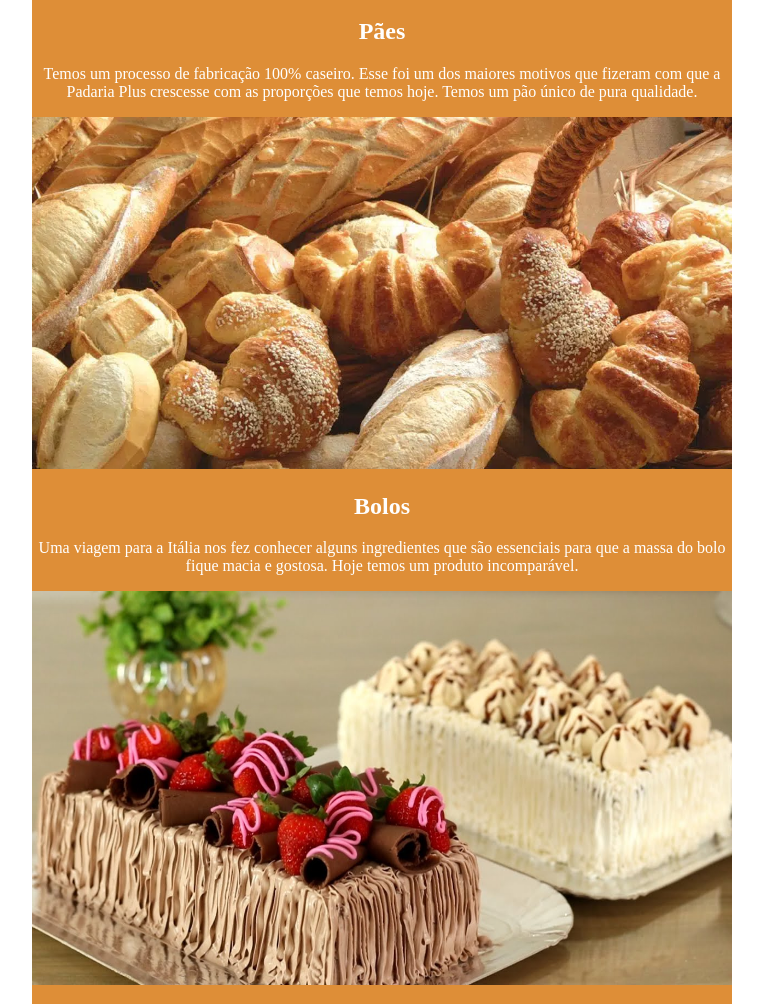
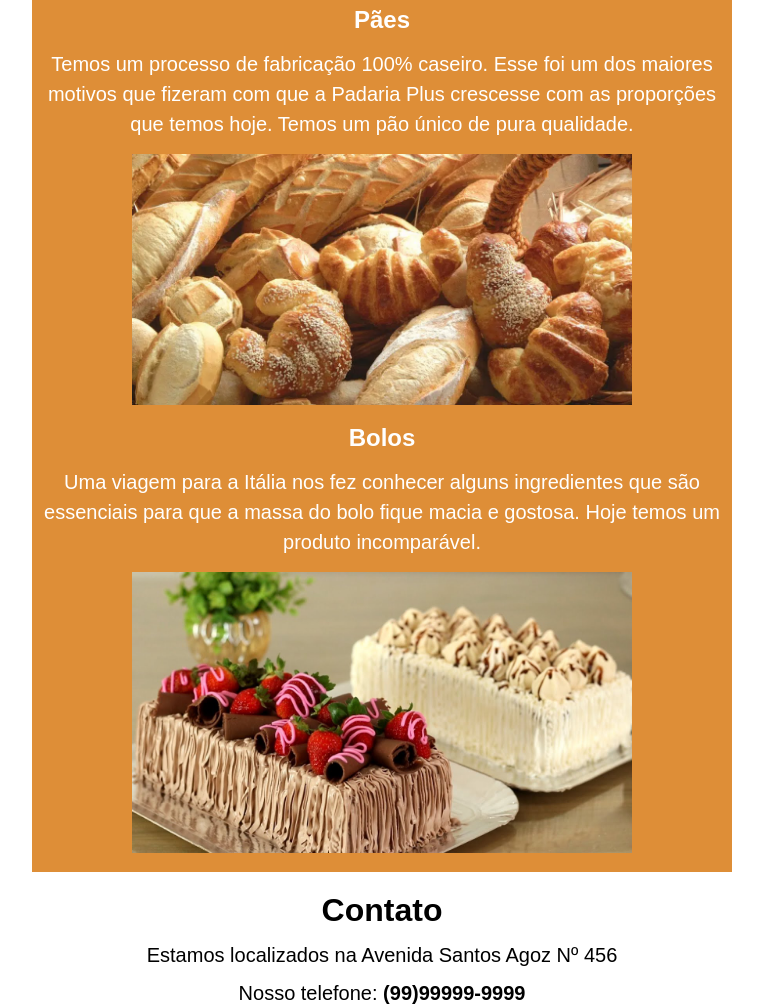
Before and after one commit to anaguglielmini/PadariaPlus, a plain HTML site: page index.html in a window 1280 px wide. Shown: the part 952-1960 px from the top of the page, without its empty margins (258-1021 px from the left). Drawn offline with Linux system fonts and the light colour scheme.

Commit message:
Adiciona alterações e finaliza o projeto

```diff
--- a/estile.css
+++ b/estile.css
@@ -1,3 +1,8 @@
+*{
+    font-family: Arial;
+    margin: 0;
+}
+
 div{
     width: 700px;
     margin: 20px auto;
@@ -11,6 +16,7 @@ div{
 a{
     margin: 0 10px;
     color: #542f0c;
+    font-size: 20px;
 }
 
 .sobre{
@@ -34,9 +40,34 @@ a{
     width: 700px;
 }
 
+.produtos img{
+    width: 500px;
+}
+
+.produtos h2{
+    margin-top: 15px;
+}
+
 .produtos{
     background-color: #de8e37;
     padding-top: 15px;
     padding-bottom: 15px;
     color: #fff;
 }
+
+span{
+    font-weight: bold;
+}
+
+p{
+    font-size: 20px;
+    margin-top: 15px;
+}
+
+.paragrafo{
+    line-height: 30px;
+}
+
+img{
+    margin-top: 15px;
+}
--- a/index.html
+++ b/index.html
@@ -8,7 +8,7 @@
     <body>
         <div class="inicio">
             <img class="img-logo" src="img/logo.png" alt="Logotipo Padaria Plus" title="Logotipo Padaria Plus">
-            <p>
+            <p class="links">
                 <a href="#sobre">Sobre</a>
                 <a href="#produtos">Produtos</a>
                 <a href="#contato">Contato</a>
@@ -28,19 +28,19 @@
                 Veja nossos produtos abaixo
             </h1>
             <h2>Pães</h2>
-            <p>
+            <p class="paragrafo">
                 Temos um processo de fabricação 100% caseiro. Esse foi um dos maiores
                 motivos que fizeram com que a Padaria Plus crescesse com as proporções
                 que temos hoje. Temos um pão único de pura qualidade.
             </p>
-            <img class="img-banner" src="img/paes.jpg" alt="Pães" title="Pães">
+            <img src="img/paes.jpg" alt="Pães" title="Pães">
             <h2>Bolos</h2>
-            <p>
+            <p class="paragrafo">
                 Uma viagem para a Itália nos fez conhecer alguns ingredientes que são
                 essenciais para que a massa do bolo fique macia e gostosa. Hoje temos
                 um produto incomparável.
             </p>
-            <img class="img-banner" src="img/bolos.jpg" alt="Bolos" title="Bolos">
+            <img src="img/bolos.jpg" alt="Bolos" title="Bolos">
         </div>
         <div class="contato" id="contato">
             <h1>Contato</h1>
```
